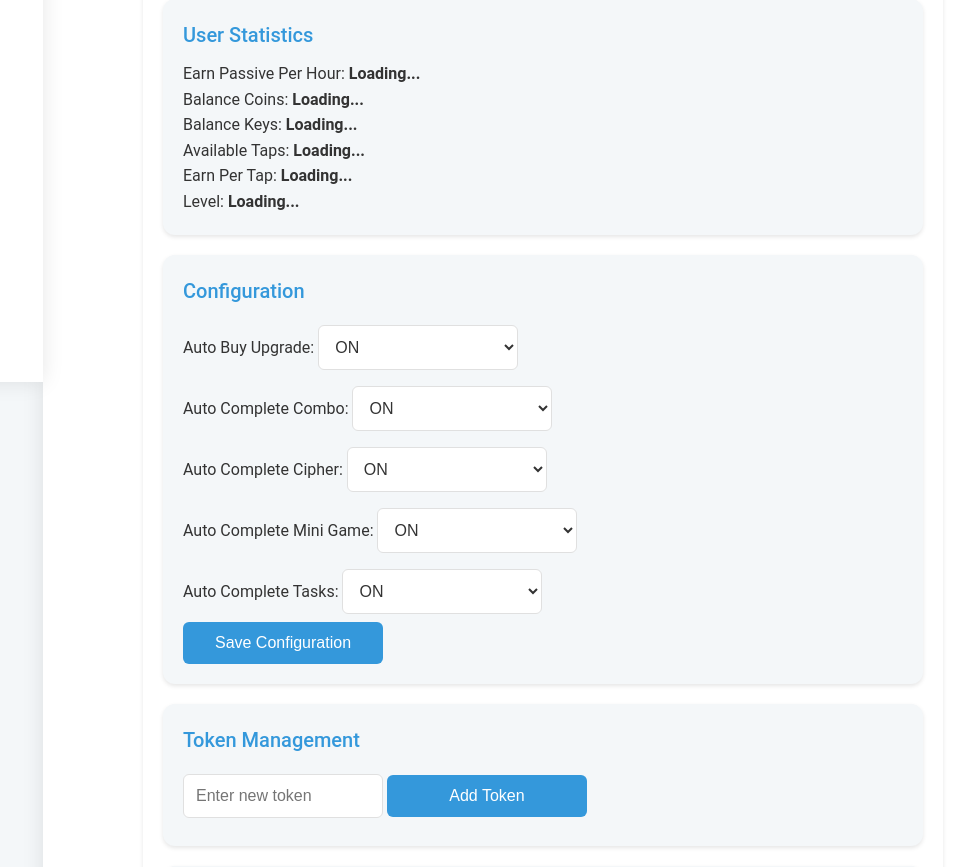
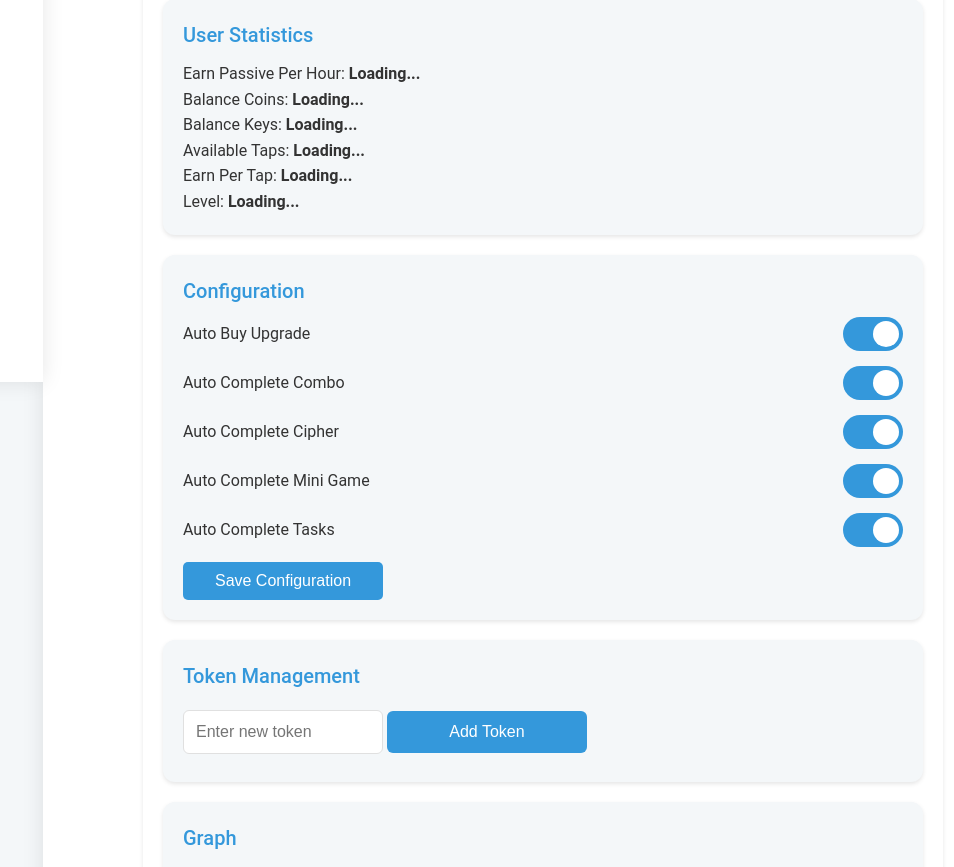
Before and after one commit to Vasysik/RPiModules, a Flask app: page /hamster/ in a window 1280 px wide. Shown: the part 418-1285 px from the top of the page, without its empty margins (237-1191 px from the left). Run offline with Flask 3, Linux system fonts and the light colour scheme; data that the repository does not hold is empty; some libraries are stand-ins or nearby versions.

Commit message:
Config css

```diff
--- a/modules/hamster/static/hamster.css
+++ b/modules/hamster/static/hamster.css
@@ -131,3 +131,76 @@
 #graph-type {
     margin-bottom: 10px;
 }
+
+.config-item {
+    display: flex;
+    justify-content: space-between;
+    align-items: center;
+    margin-bottom: 15px;
+}
+
+.switch {
+    position: relative;
+    display: inline-block;
+    width: 60px;
+    height: 34px;
+}
+
+.switch input {
+    opacity: 0;
+    width: 0;
+    height: 0;
+}
+
+.slider {
+    position: absolute;
+    cursor: pointer;
+    top: 0;
+    left: 0;
+    right: 0;
+    bottom: 0;
+    background-color: #ccc;
+    transition: .4s;
+}
+
+.slider:before {
+    position: absolute;
+    content: "";
+    height: 26px;
+    width: 26px;
+    left: 4px;
+    bottom: 4px;
+    background-color: white;
+    transition: .4s;
+}
+
+input:checked + .slider {
+    background-color: var(--accent-color);
+}
+
+input:checked + .slider:before {
+    transform: translateX(26px);
+}
+
+.slider.round {
+    border-radius: 34px;
+}
+
+.slider.round:before {
+    border-radius: 50%;
+}
+
+.save-button {
+    background-color: var(--accent-color);
+    color: white;
+    border: none;
+    padding: 10px 20px;
+    border-radius: 5px;
+    cursor: pointer;
+    font-size: 16px;
+    transition: background-color 0.3s ease;
+}
+
+.save-button:hover {
+    background-color: #3a7bc8;
+}
--- a/modules/hamster/templates/hamster.html
+++ b/modules/hamster/templates/hamster.html
@@ -46,27 +46,42 @@
 
         <div class="config-section">
             <h2>Configuration</h2>
-            <p>Auto Buy Upgrade: <select id="auto-buy-upgrade">
-                <option value="ON">ON</option>
-                <option value="OFF">OFF</option>
-            </select></p>
-            <p>Auto Complete Combo: <select id="auto-complete-combo">
-                <option value="ON">ON</option>
-                <option value="OFF">OFF</option>
-            </select></p>
-            <p>Auto Complete Cipher: <select id="auto-complete-cipher">
-                <option value="ON">ON</option>
-                <option value="OFF">OFF</option>
-            </select></p>
-            <p>Auto Complete Mini Game: <select id="auto-complete-mini-game">
-                <option value="ON">ON</option>
-                <option value="OFF">OFF</option>
-            </select></p>
-            <p>Auto Complete Tasks: <select id="auto-complete-tasks">
-                <option value="ON">ON</option>
-                <option value="OFF">OFF</option>
-            </select></p>
-            <button onclick="saveConfig()">Save Configuration</button>
+            <div class="config-item">
+                <label for="auto-buy-upgrade">Auto Buy Upgrade</label>
+                <label class="switch">
+                    <input type="checkbox" id="auto-buy-upgrade">
+                    <span class="slider round"></span>
+                </label>
+            </div>
+            <div class="config-item">
+                <label for="auto-complete-combo">Auto Complete Combo</label>
+                <label class="switch">
+                    <input type="checkbox" id="auto-complete-combo">
+                    <span class="slider round"></span>
+                </label>
+            </div>
+            <div class="config-item">
+                <label for="auto-complete-cipher">Auto Complete Cipher</label>
+                <label class="switch">
+                    <input type="checkbox" id="auto-complete-cipher">
+                    <span class="slider round"></span>
+                </label>
+            </div>
+            <div class="config-item">
+                <label for="auto-complete-mini-game">Auto Complete Mini Game</label>
+                <label class="switch">
+                    <input type="checkbox" id="auto-complete-mini-game">
+                    <span class="slider round"></span>
+                </label>
+            </div>
+            <div class="config-item">
+                <label for="auto-complete-tasks">Auto Complete Tasks</label>
+                <label class="switch">
+                    <input type="checkbox" id="auto-complete-tasks">
+                    <span class="slider round"></span>
+                </label>
+            </div>
+            <button id="save-config" class="save-button">Save Configuration</button>
         </div>
 
         <div class="token-section">
```
Also changed, not shown: modules/hamster/static/hamster.js (+16 -10 lines).
